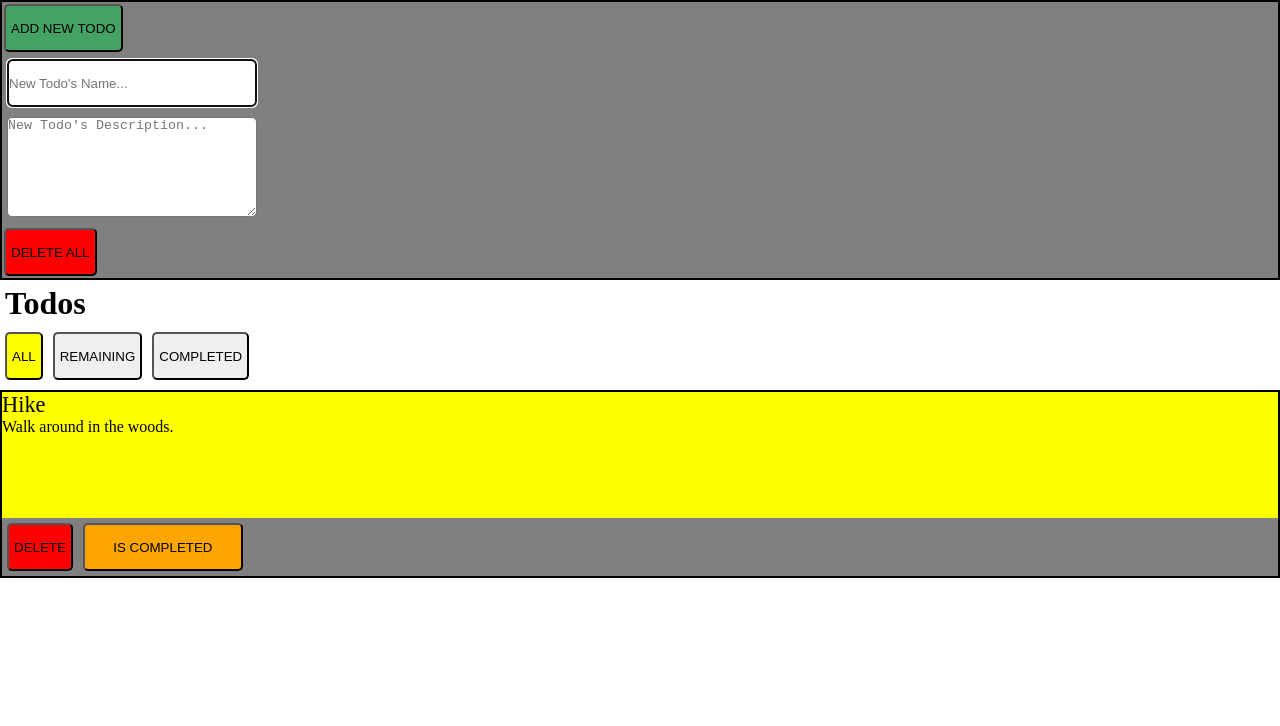
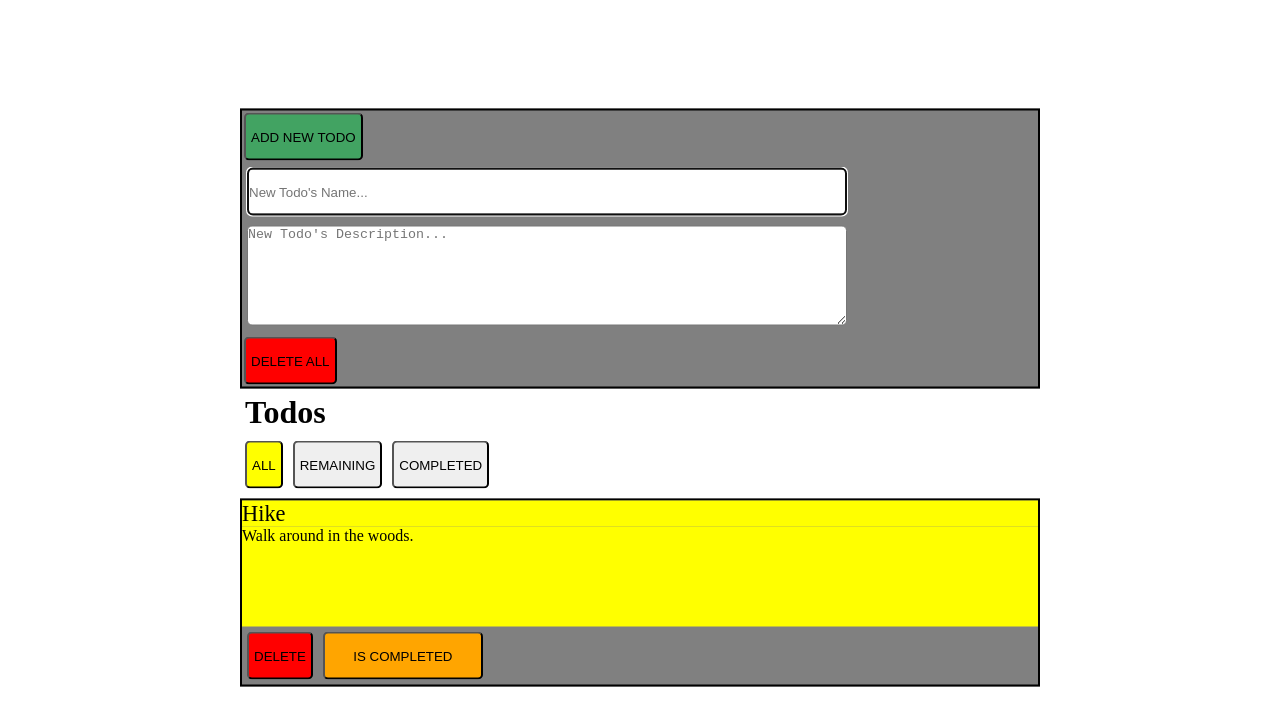
Before and after one commit to TheoJoha/react-mongodb-todo, a React (Create React App) app in the folder frontend/: page / in a window 1280 px wide. Shown: the top 726 px of the page. Built offline with nearby package versions, Linux system fonts and the light colour scheme.

Commit message:
implemented css breakpoints

```diff
--- a/frontend/src/main.css
+++ b/frontend/src/main.css
@@ -75,3 +75,35 @@ input, textarea {
     min-height: 100px;
     word-wrap: break-word;
 }
+
+
+
+@media only screen and (min-width : 768px) {
+    .App {
+        position: absolute;
+      top: 50%;
+      left: 50%;
+      margin-right: -50%;
+      transform: translate(-50%, -50%);
+      width: 500px;
+    }
+
+    input, textarea {
+        width: 450px;
+    }
+}
+
+@media only screen and (min-width : 1025px) {
+    .App {
+        position: absolute;
+      top: 50%;
+      left: 50%;
+      margin-right: -50%;
+      transform: translate(-50%, -50%);
+      width: 800px;
+    }
+
+    input, textarea {
+        width: 600px;
+    }
+}
```
